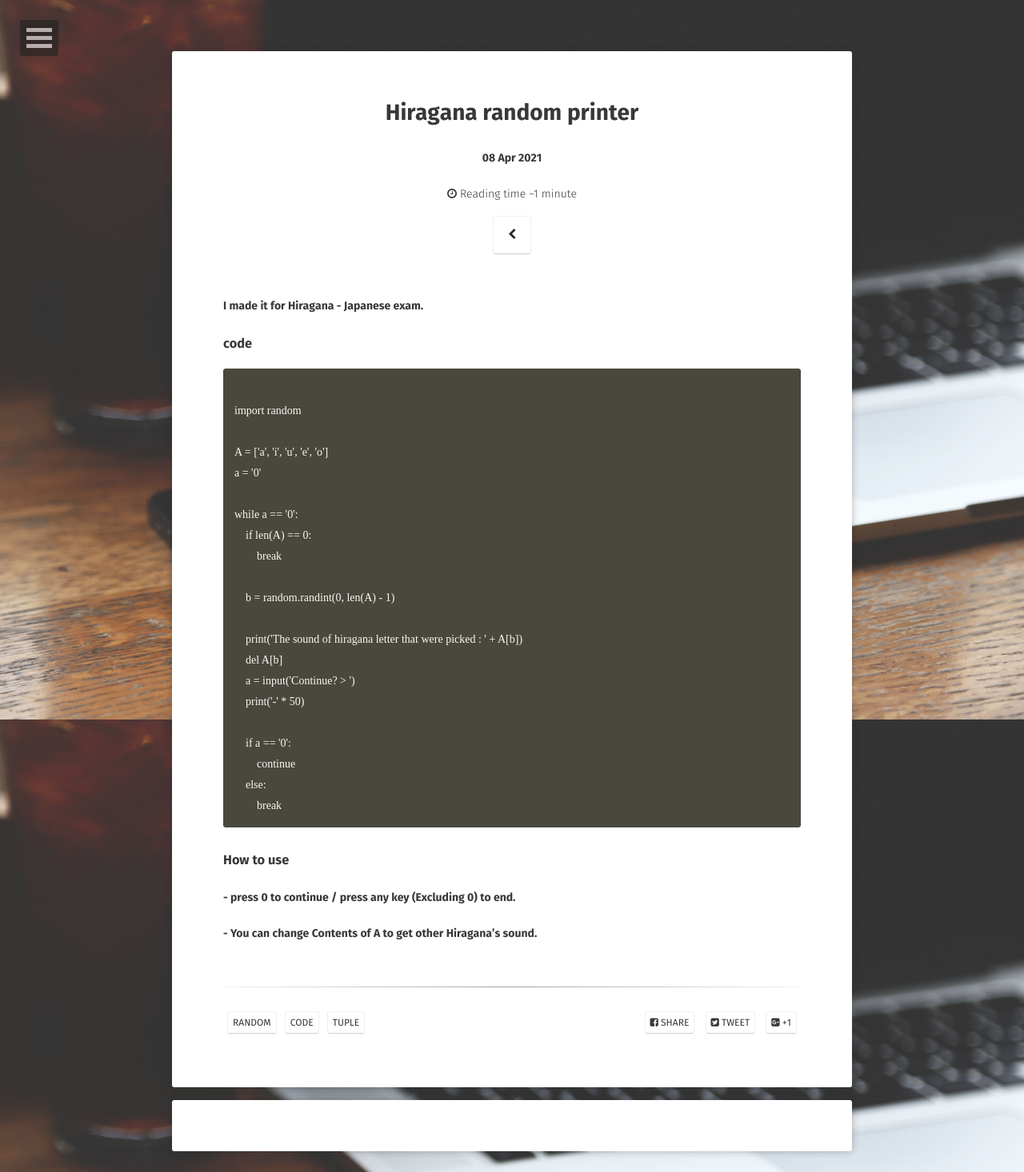
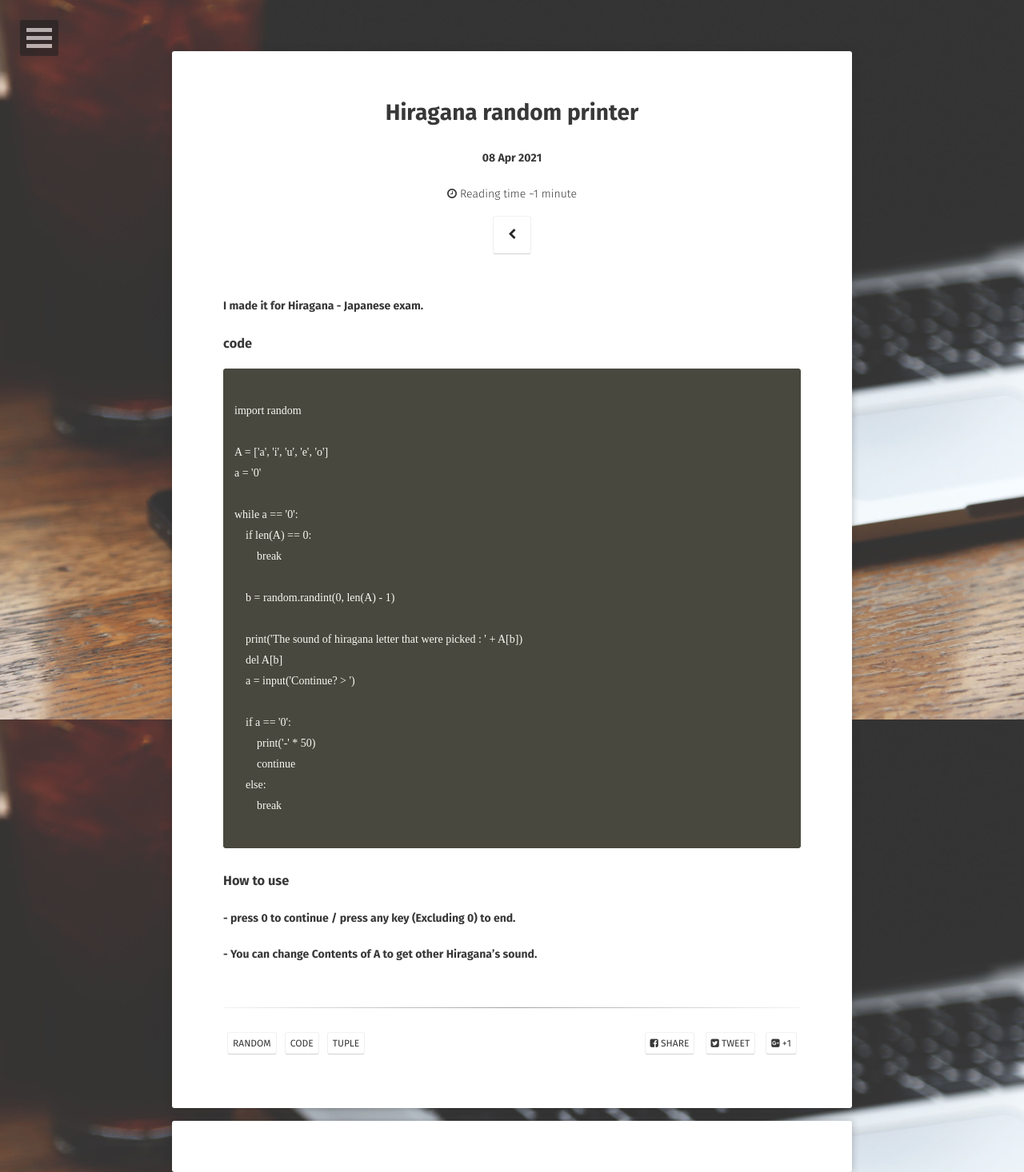
Before and after one commit to KSY1824/ksy1824.github.com, a Jekyll site: the page built from _posts/2021-04-08-Hiragana-random-printer.md, in a window 1280 px wide. Shown: the whole page at 80% size. Built offline with Jekyll 4.4.1, drawn with Linux system fonts in a browser that asks for light colours; some web fonts are replaced; comment, search, counter and statistics services are not loaded.

```diff
--- a/_posts/2021-04-08-Hiragana-random-printer.md
+++ b/_posts/2021-04-08-Hiragana-random-printer.md
@@ -27,12 +27,13 @@ while a == '0':
     print('The sound of hiragana letter that were picked : ' + A[b])
     del A[b]
     a = input('Continue? > ')
-    print('-' * 50)
 
     if a == '0':
+        print('-' * 50)
         continue
     else:
         break
+
 ~~~
 
 ### How to use
```
